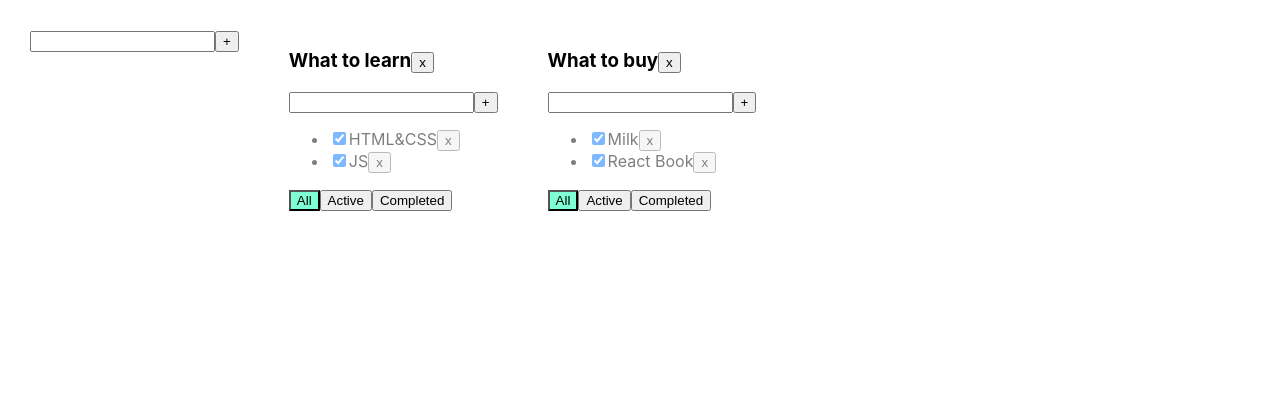
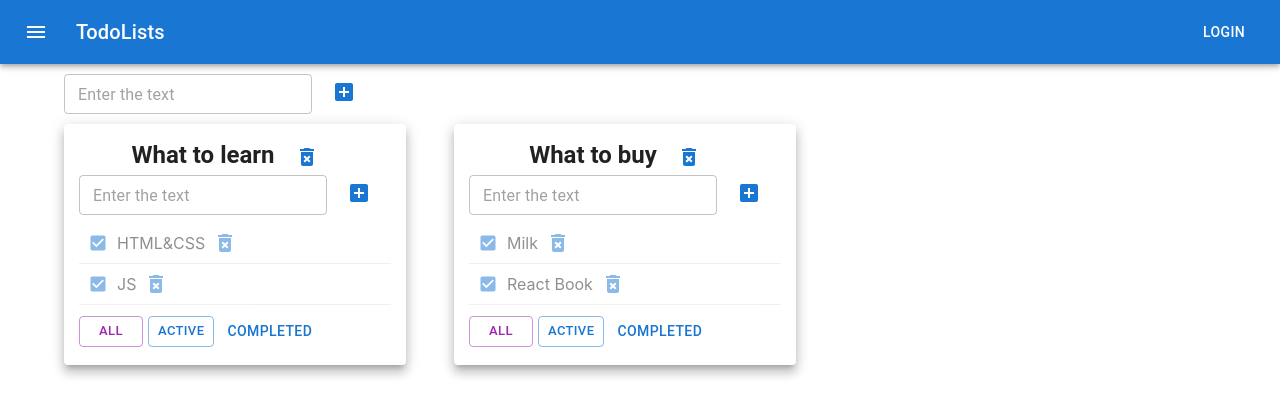
Before and after one commit to grippiby/ITIncMicroTasks, a React (Create React App) app: page / in a window 1280 px wide. Shown: the top 416 px of the page. Built offline with nearby package versions, Linux system fonts and the light colour scheme.

Commit message:
after 8 less

```diff
--- a/package.json
+++ b/package.json
@@ -3,6 +3,10 @@
   "version": "0.1.0",
   "private": true,
   "dependencies": {
+    "@emotion/react": "^11.11.0",
+    "@emotion/styled": "^11.11.0",
+    "@mui/icons-material": "^5.11.16",
+    "@mui/material": "^5.13.4",
     "@testing-library/jest-dom": "^5.16.5",
     "@testing-library/react": "^13.4.0",
     "@testing-library/user-event": "^13.5.0",
--- a/src/AddNewForm.tsx
+++ b/src/AddNewForm.tsx
@@ -1,6 +1,7 @@
 import React, { ChangeEvent, KeyboardEvent, useState } from 'react'
 import s from './styles/AddNewForm.module.css'
-
+import AddBoxIcon from '@mui/icons-material/AddBox'
+import { Button, Grid, TextField } from '@mui/material'
 interface AddNewFormProps {
 	addNewItem: (title: string) => void
 }
@@ -31,16 +32,23 @@ export const AddNewForm: React.FC<AddNewFormProps> = (props) => {
 	}
 	return (
 		<div>
-			<div>
-				<input
+			<Grid>
+				<TextField
+					placeholder={'Enter the text'}
+					variant={'outlined'}
+					size={'small'}
 					value={title}
 					onChange={onChangeHandler}
 					onKeyPress={onKeyPressHandler}
-					className={error ? 'error' : ''}
+					error={!!error}
+					helperText={error}
+					/*className={error ? 'error' : ''}*/
 				/>
-				<button onClick={addNewItem}>+</button>
-				{error && <div className="error-message">{error}</div>}
-			</div>
+				<Button onClick={addNewItem}>
+					<AddBoxIcon />
+				</Button>
+				{/*	{error && <div className="error-message">{error}</div>}*/}
+			</Grid>
 		</div>
 	)
 }
--- a/src/App.css
+++ b/src/App.css
@@ -1,4 +1,5 @@
 
+/*
 .App {
   padding: 30px;
   display: flex;
@@ -7,6 +8,7 @@
 .App > div {
   margin-right: 50px;
 }
+*/
 
 .error {
   border: red 1px solid;
--- a/src/App.tsx
+++ b/src/App.tsx
@@ -3,6 +3,17 @@ import './App.css'
 import { TaskType, Todolist } from './Todolist'
 import { v1 } from 'uuid'
 import { AddNewForm } from './AddNewForm'
+import {
+	AppBar,
+	Button,
+	Container,
+	Grid,
+	IconButton,
+	Paper,
+	Toolbar,
+	Typography,
+} from '@mui/material'
+import { Menu } from '@mui/icons-material'
 
 export type FilterValuesType = 'all' | 'active' | 'completed'
 type TodolistType = {
@@ -78,6 +89,7 @@ function App() {
 	}
 	function removeTodolist(id: string) {
 		// засунем в стейт список тудулистов, id которых не равны тому, который нужно выкинуть
+		// eslint-disable-next-line eqeqeq
 		setTodolists(todolists.filter((tl) => tl.id != id))
 		// удалим таски для этого тудулиста из второго стейта, где мы храним отдельно таски
 		delete tasks[id] // удаляем св-во из объекта... значением которого являлся массив тасок
@@ -99,7 +111,34 @@ function App() {
 	}
 	return (
 		<div className="App">
+			<AppBar position="static">
+				<Toolbar>
+					<IconButton
+						size="large"
+						edge="start"
+						color="inherit"
+						aria-label="menu"
+						sx={{ mr: 2 }}
+					>
+						<Menu />
+					</IconButton>
+					<Typography
+						variant="h6"
+						component="div"
+						sx={{ flexGrow: 1 }}
+					>
+						TodoLists
+					</Typography>
+
+					<Button color="inherit">Login</Button>
+				</Toolbar>
+			</AppBar>
+
+			<Container fixed>
+				<Grid container sx={{ p: '10px 0' }}>
 					<AddNewForm addNewItem={addNewTodoList} />
+				</Grid>
+				<Grid container spacing={6}>
 					{todolists.map((tl) => {
 						let allTodolistTasks = tasks[tl.id]
 						let tasksForTodolist = allTodolistTasks
@@ -116,8 +155,9 @@ function App() {
 						}
 
 						return (
+							<Grid item key={tl.id}>
+								<Paper sx={{ padding: '15px' }} elevation={8}>
 									<Todolist
-						key={tl.id}
 										id={tl.id}
 										title={tl.title}
 										renameTodoList={renameTodoList}
@@ -130,8 +170,12 @@ function App() {
 										filter={tl.filter}
 										removeTodolist={removeTodolist}
 									/>
+								</Paper>
+							</Grid>
 						)
 					})}
+				</Grid>
+			</Container>
 		</div>
 	)
 }
--- a/src/EditableSpan.tsx
+++ b/src/EditableSpan.tsx
@@ -1,6 +1,7 @@
 import React, { ChangeEvent, useState } from 'react'
 import s from './styles/EditableSpan.module.css'
-import { log } from 'util'
+
+import { TextField } from '@mui/material'
 
 export type EditableSpanProps = {
 	title: string
@@ -24,7 +25,9 @@ export const EditableSpan: React.FC<EditableSpanProps> = (props) => {
 	return (
 		<>
 			{editMode ? (
-				<input
+				<TextField
+					size={'small'}
+					variant={'standard'}
 					value={value}
 					autoFocus
 					onChange={onChangeHandler}
--- a/src/Todolist.tsx
+++ b/src/Todolist.tsx
@@ -3,6 +3,20 @@ import { FilterValuesType } from './App'
 import { AddNewForm } from './AddNewForm'
 import { EditableSpan } from './EditableSpan'
 
+import {
+	AppBar,
+	Button,
+	Checkbox,
+	FormControlLabel,
+	FormGroup,
+	IconButton,
+	List,
+	ListItem,
+	Toolbar,
+	Typography,
+} from '@mui/material'
+import DeleteForeverIcon from '@mui/icons-material/DeleteForever'
+import { Menu } from '@mui/icons-material'
 export type TaskType = {
 	id: string
 	title: string
@@ -38,12 +52,19 @@ export function Todolist(props: PropsType) {
 	}
 	return (
 		<div>
-			<h3>
+			<Typography
+				variant={'h5'}
+				align={'center'}
+				fontWeight={'bolder'}
+				typography={''}
+			>
 				<EditableSpan title={props.title} onChange={renameTodoList} />
-				<button onClick={removeTodolist}>x</button>
-			</h3>
+				<Button onClick={removeTodolist}>
+					<DeleteForeverIcon />
+				</Button>
+			</Typography>
 			<AddNewForm addNewItem={addTask} />
-			<ul>
+			<List>
 				{props.tasks.map((t) => {
 					const onClickHandler = () =>
 						props.removeTask(t.id, props.id)
@@ -58,9 +79,14 @@ export function Todolist(props: PropsType) {
 					}
 
 					return (
-						<li key={t.id} className={t.isDone ? 'is-done' : ''}>
-							<input
-								type="checkbox"
+						<ListItem
+							divider
+							disablePadding
+							key={t.id}
+							className={t.isDone ? 'is-done' : ''}
+						>
+							<Checkbox
+								size="small"
 								onChange={onChangeHandler}
 								checked={t.isDone}
 							/>
@@ -68,33 +94,44 @@ export function Todolist(props: PropsType) {
 								title={t.title}
 								onChange={editTask}
 							></EditableSpan>
-
-							<button onClick={onClickHandler}>x</button>
-						</li>
+							<IconButton>
+								<DeleteForeverIcon
+									color="primary"
+									onClick={onClickHandler}
+								/>
+							</IconButton>
+						</ListItem>
 					)
 				})}
-			</ul>
+			</List>
 			<div>
-				<button
-					className={props.filter === 'all' ? 'active-filter' : ''}
+				<Button
+					variant="outlined"
+					size="small"
+					color={props.filter === 'all' ? 'secondary' : 'primary'}
 					onClick={onAllClickHandler}
 				>
 					All
-				</button>
-				<button
-					className={props.filter === 'active' ? 'active-filter' : ''}
+				</Button>
+				<Button
+					sx={{ ml: '5px' }}
+					variant="outlined"
+					size="small"
+					color={props.filter === 'active' ? 'secondary' : 'primary'}
 					onClick={onActiveClickHandler}
 				>
 					Active
-				</button>
-				<button
-					className={
-						props.filter === 'completed' ? 'active-filter' : ''
-					}
+				</Button>
+				<Button
+					sx={{ ml: '5px' }}
+					variant={props.filter === 'completed' ? 'outlined' : 'text'}
+					/*		color={
+						props.filter === 'completed' ? 'secondary' : 'primary'
+					}*/
 					onClick={onCompletedClickHandler}
 				>
 					Completed
-				</button>
+				</Button>
 			</div>
 		</div>
 	)
```
Also changed, not shown: 1 other file (tests, documents, lock files or other folders). Lines whose indentation alone changed are shown as unchanged.
